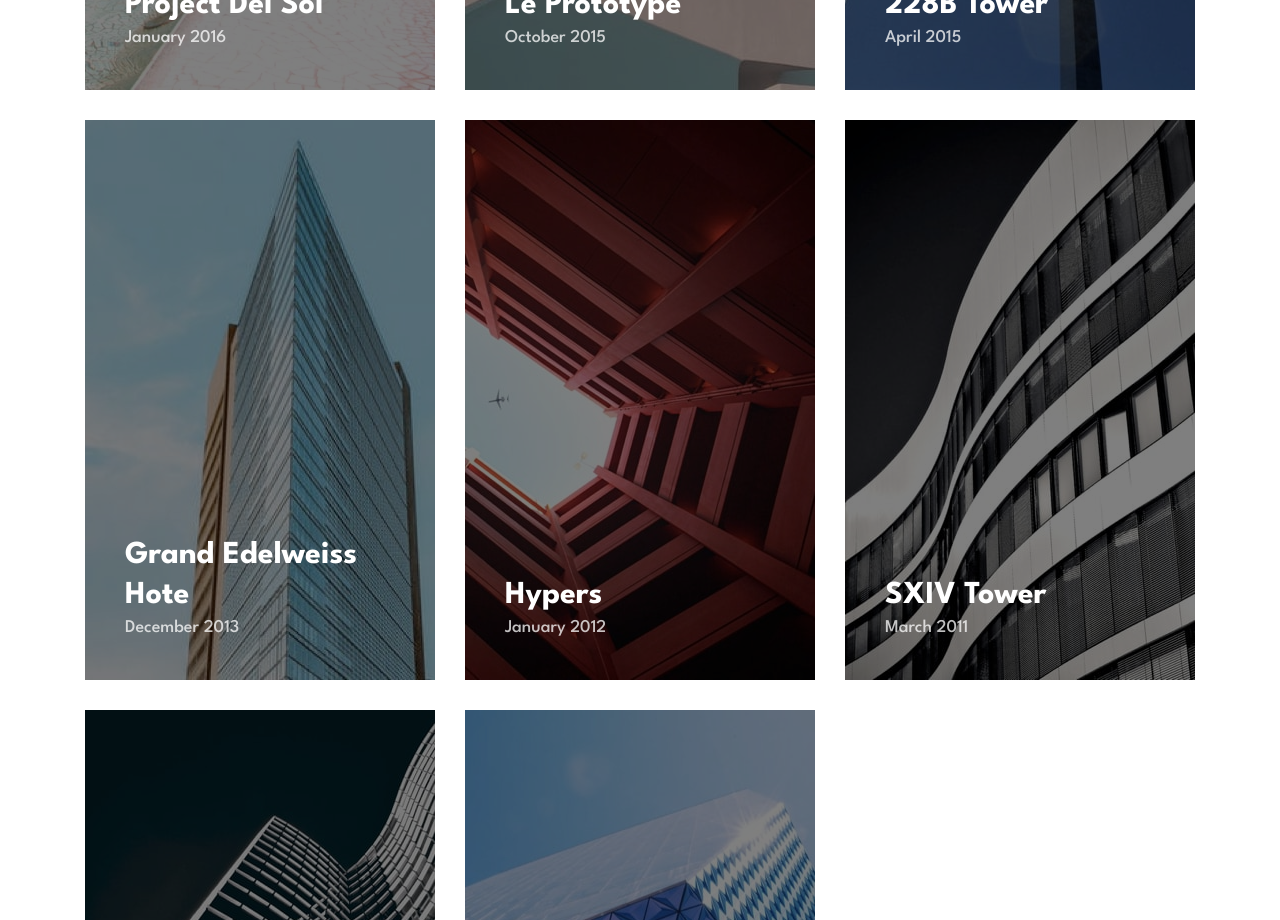
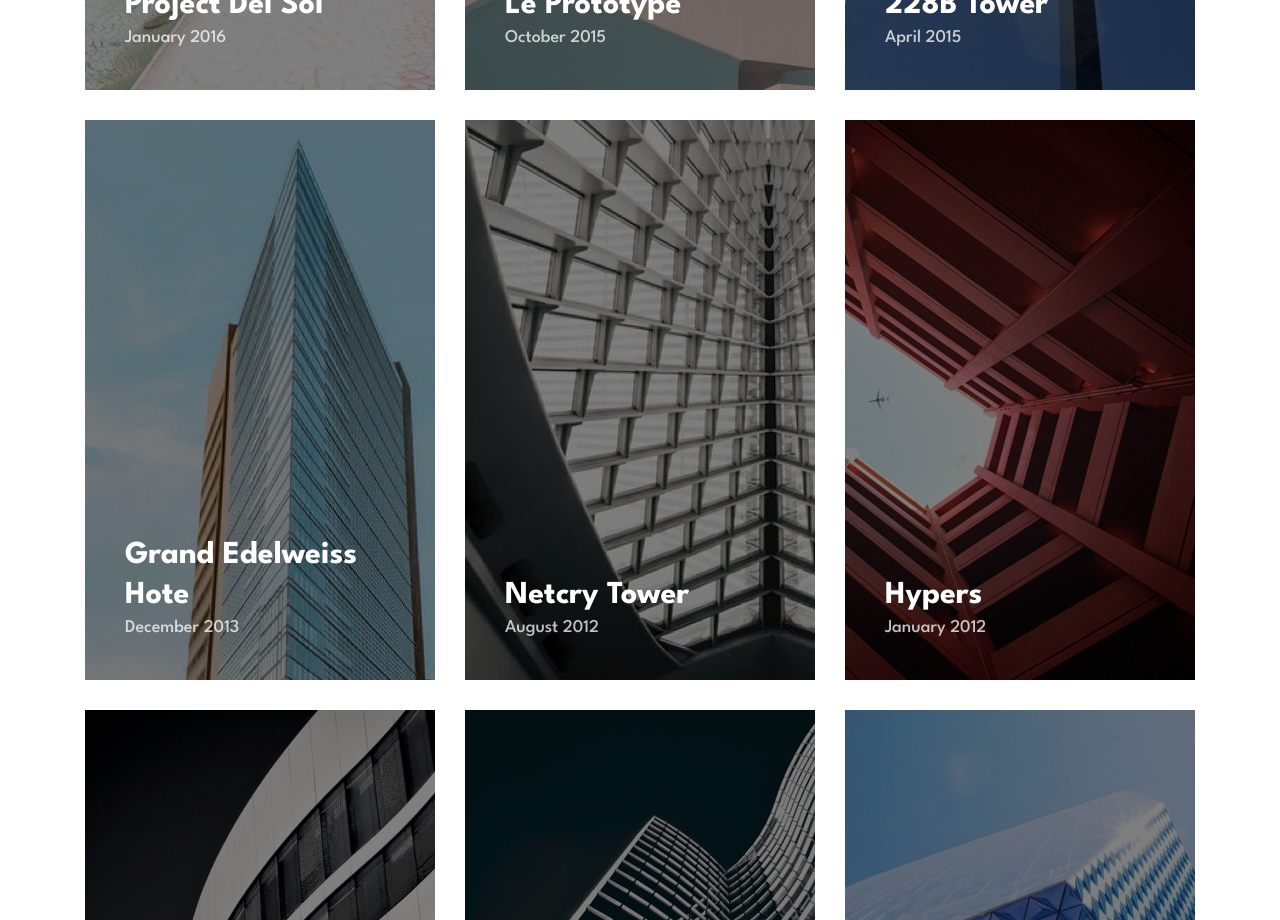
Before and after one commit to gigakhrz/arch-studio-multi-page-website, a Next.js app: page /portfolio in a window 1280 px wide. Shown: the part 1260-2180 px from the top of the page. Built offline with nearby package versions, Linux system fonts and the light colour scheme.

Commit message:
add project

```diff
--- a/src/app/portfolio/projectData.ts
+++ b/src/app/portfolio/projectData.ts
@@ -66,6 +66,14 @@ export const allProject: Projects = {
     },
 
     {
+      name: "Netcry Tower",
+      date: "August 2012",
+      image: "/assets/portfolio/mobile/image-netcry.jpg",
+      image1: "/assets/portfolio/tablet/image-netcry.jpg",
+      image2: "/assets/portfolio/desktop/image-netcry.jpg",
+    },
+
+    {
       name: "Hypers",
       date: "January 2012",
       image: "/assets/portfolio/mobile/image-hypers.jpg",
```
